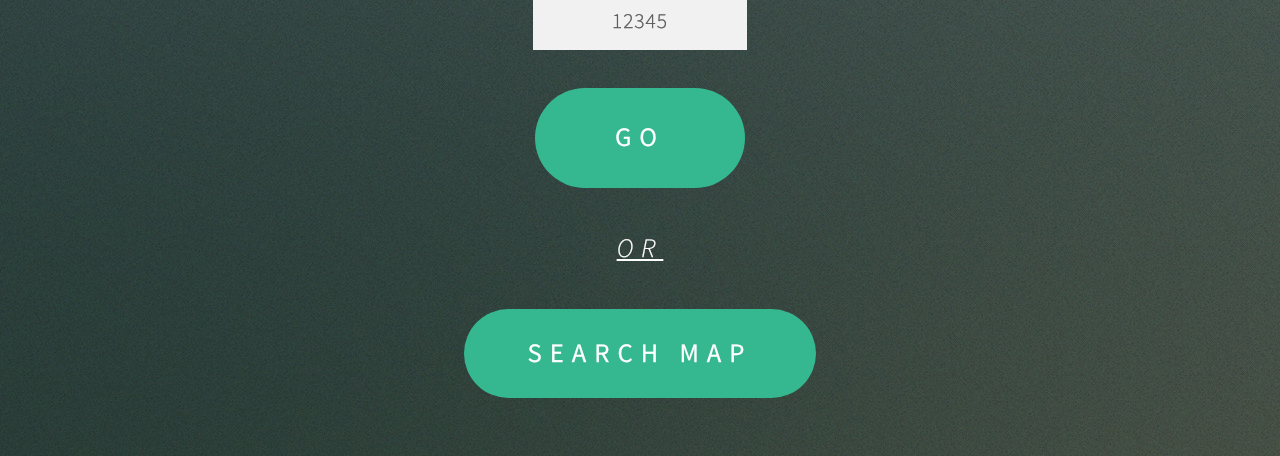
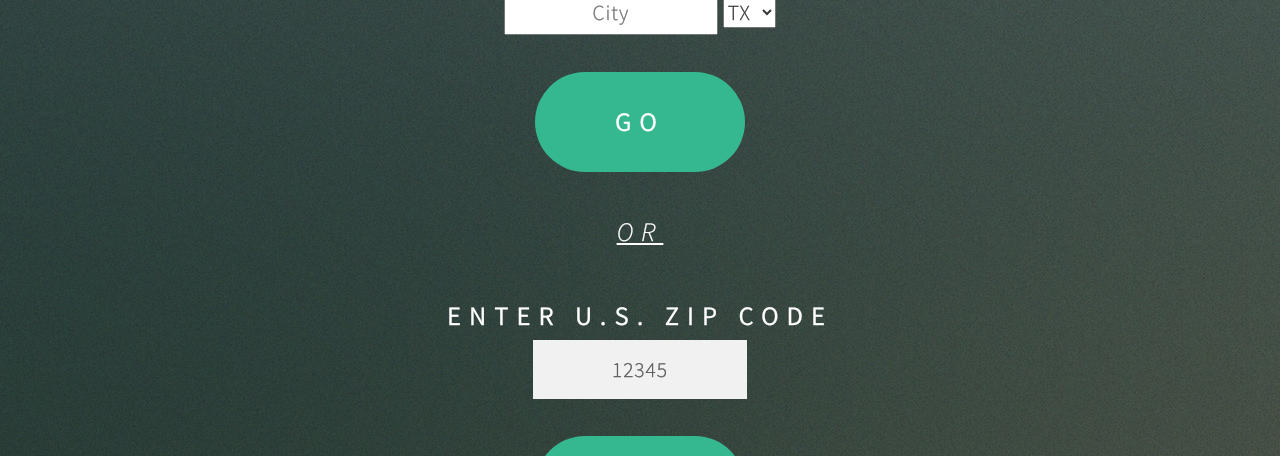
Before and after one commit to hardesc/FuelFool, a plain HTML site: page Home Page/index.html in a window 1280 px wide. Shown: the part 663-1119 px from the top of the page. Drawn offline with Linux system fonts and the light colour scheme.

Commit message:
City State
Added City State inputs

```diff
--- a/Home Page/index.html
+++ b/Home Page/index.html
@@ -24,6 +24,69 @@
   						<option value="dsl">Diesel</option>
 					</select>
 					<br><br>
+					<h2>Enter City, State</h2>
+
+					<input type="text" style="margin: 0 auto; align:left; text-align:center; width: 10em" style= required="" pattern=""
+								value="" name="" id="" list=""
+								placeholder="City">
+						<select tabindex="2" id="states" class="statesOption">
+						    <option value="AL">AL</option>
+						    <option value="AK">AK</option>
+						    <option value="AZ">AZ</option>
+						    <option value="AR">AR</option>
+						    <option value="CA">CA</option>
+						    <option value="CO">CO</option>
+						    <option value="CT">CT</option>
+						    <option value="DE">DE</option>
+						    <option value="DC">DC</option>
+						    <option value="FL">FL</option>
+						    <option value="GA">GE</option>
+						    <option value="HI">HI</option>
+						    <option value="ID">ID</option>
+						    <option value="IL">IL</option>
+						    <option value="IN">IN</option>
+						    <option value="IA">IA</option>
+						    <option value="KS">KS</option>
+						    <option value="KY">KY</option>
+						    <option value="LA">LA</option>
+						    <option value="ME">ME</option>
+						    <option value="MD">MD</option>
+						    <option value="MA">MA</option>
+						    <option value="MI">MI</option>
+						    <option value="MN">MN</option>
+						    <option value="MS">MS</option>
+						    <option value="MO">MO</option>
+						    <option value="MT">MT</option>
+						    <option value="NE">NE</option>
+						    <option value="NV">NV</option>
+						    <option value="NH">NH</option>
+						    <option value="NJ">NJ</option>
+						    <option value="NM">NM</option>
+						    <option value="NY">NY</option>
+						    <option value="NC">NC</option>
+						    <option value="ND">ND</option>
+						    <option value="OH">OH</option>
+						    <option value="OK">OK</option>
+						    <option value="OR">OR</option>
+						    <option value="PA">PA</option>
+						    <option value="RI">RI</option>
+						    <option value="SC">SC</option>
+						    <option value="SD">SD</option>
+						    <option value="TN">TN</option>
+						    <option value="TX" selected="selected">TX</option>
+						    <option value="UT">UT</option>
+						    <option value="VT">VT</option>
+						    <option value="VA">VA</option>
+						    <option value="WA">WA</option>
+						    <option value="WV">WV</option>
+						    <option value="WI">WI</option>
+						    <option value="WY">WY</option>
+						</select>
+						<br><br>
+			          	<input type="submit" class="button style1 " style="font-weight: 400; font-size: 1.25em; letter-spacing: 8px;" value="GO">
+					<br><br>
+					<h2><u><em>Or</em></u></h2>
+					<br>
 					<h2>Enter U.S. zip code</h2>
 					<form onsubmit="return false" lpformnum="2" _lpchecked="1">
 						<input type="text" style="margin: 0 auto; align:center; text-align:center; width: 10em" style= required="" pattern="(\d{5}([\-]\d{4})?)"
@@ -37,7 +100,7 @@
 					<h2><u><em>Or</em></u></h2>
 					<br>
 					<a href="" class="button style1 "><h2>Search Map</h2></a>
-					<br><br><br><br>
+
 				</header>
 			</section>
 
```
